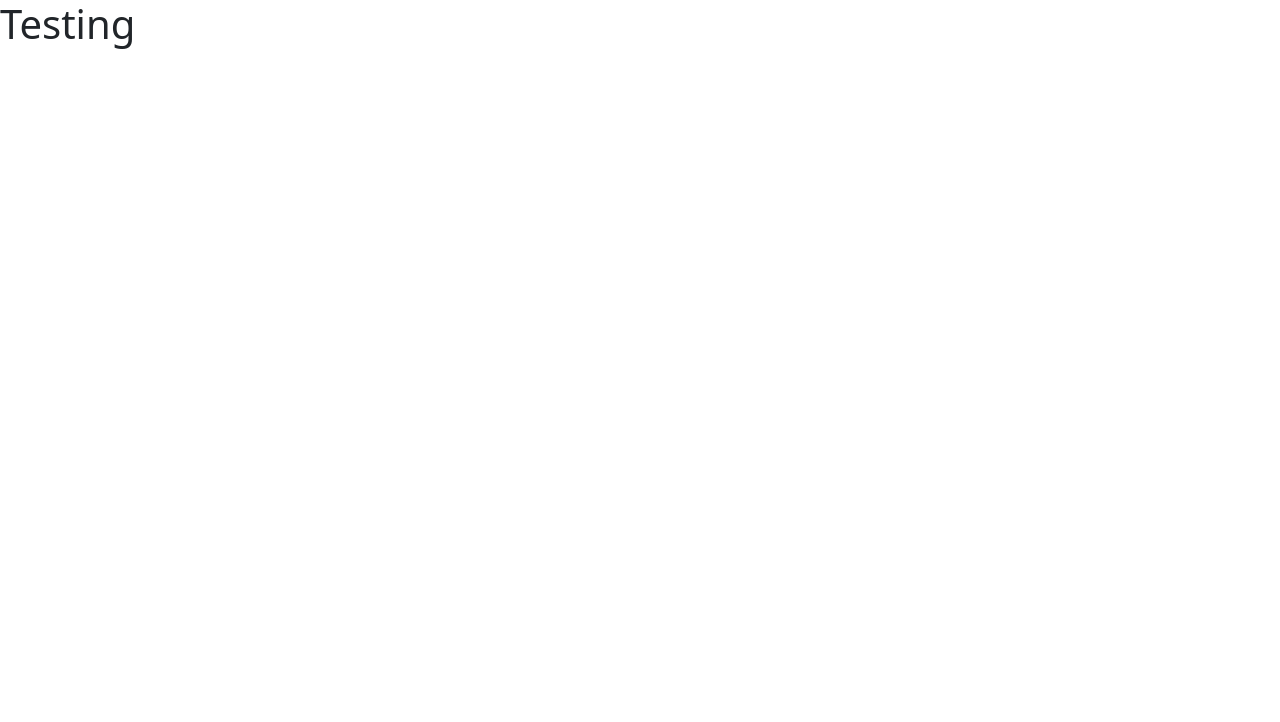
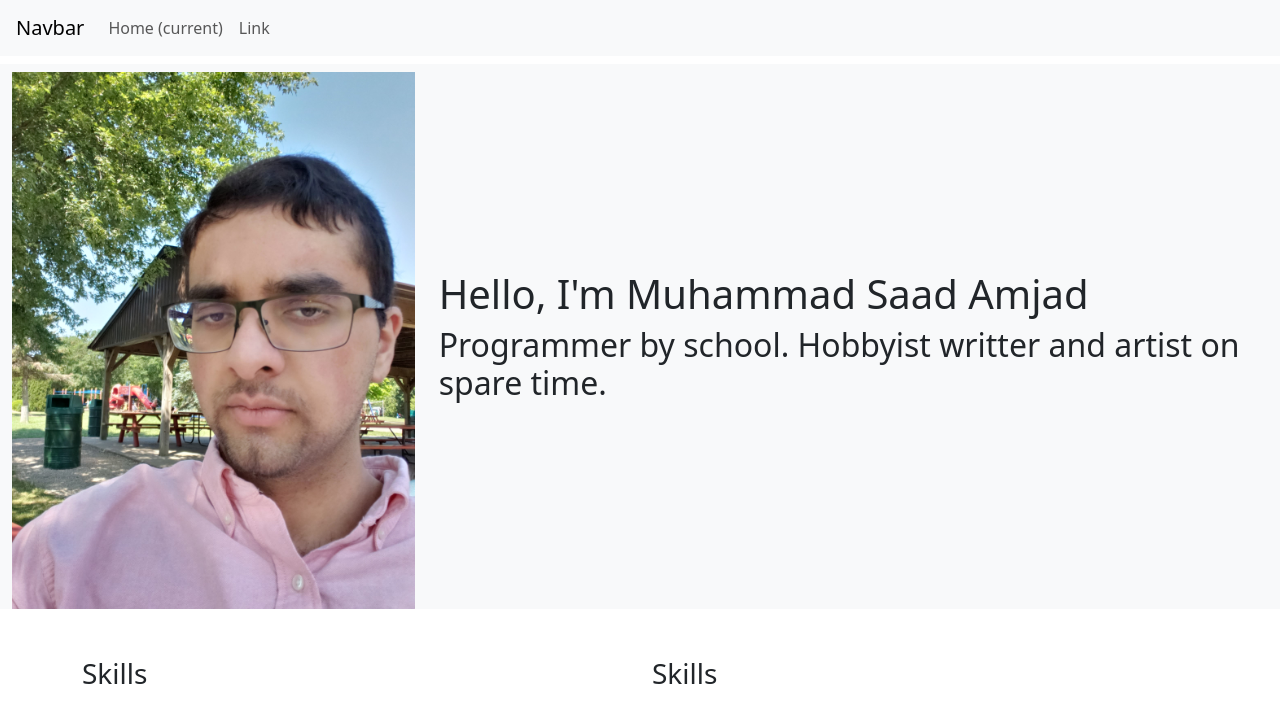
Before and after one commit to SaadMAmjad/SaadMAmjad.github.io, a React (Create React App) app: page / in a window 1280 px wide. Shown: the top 722 px of the page. Built offline with nearby package versions, Linux system fonts and the light colour scheme.

Commit message:
Added picture and began work on home page

```diff
--- a/package.json
+++ b/package.json
@@ -40,6 +40,7 @@
     ]
   },
   "devDependencies": {
-    "gh-pages": "^5.0.0"
+    "gh-pages": "^5.0.0",
+    "@babel/plugin-proposal-private-property-in-object": "7.21.11"
   }
 }
--- a/src/App.js
+++ b/src/App.js
@@ -1,10 +1,21 @@
 import './App.css';
 import Home from './components/Home';
+import Navbar from './components/NavBar';
+
+// colour pallete
+// 001011 black, primary
+// 093A3E midnight green, sceondary
+// 3AAFB9 verdigris (teal basically), tertiary
+// 64E9EE eletric blue, accent
+// 97C8EB light sky blue, other accent
 
 function App() {
   return (
-    // import the home component
-    <Home/>
+    <div>
+      <Navbar/>
+      {/* import the home component */}
+      <Home/>
+    </div>
   );
 }
 
--- a/src/components/Home.js
+++ b/src/components/Home.js
@@ -1,6 +1,63 @@
+import selfie from '../images/selfie.jpg'
+
 function Home() {
     return (
-        <h1>Testing</h1>
+        //title/landing section
+        <div>
+            {/* container for the picture and opening title */}
+            <div className='container-fluid bg-light pt-2 mt-2'>
+                <div className='row'>
+                    {/* Container class by default will take only some of the screen on big devices. add -fluid to it for fullscreen
+                    -------------------------------------------------------------------------
+                    bootstrap works on a grid system, there are 12 total, this will take 4 of those
+                    col-sm is for small screen (phones and stuff). col-md is for medium and col-lg for large
+                    smaller ones also work for anything larger. Size is optional, and not putting will apply to all sizes
+                    ---------------------------------------------------------------------------
+                    can change the order with order-md-1.
+                    md can be small, med or large, and the number is which position it takes (first, second, etc)
+                    -----------------------------------------------------------------------------
+                    Offset can be added to add space before. offset-2 (number of columns to be skipped it seems)
+                    -----------------------------------------------------------------------------
+                    Can add padding with p-3 (3 is in rem, a unit related to font size)
+                    Also works for only one direction, pt-3 for only top, px-3 for sides, etc
+                    -----------------------------------------------------------------------------
+                    Add a background color with bg-light. Other options are secondary, success, danger, warning, light, dark etc
+                    -----------------------------------------------------------------------------
+                    Add justify-content-center to a row to align stuff to the center horizontally
+                    Other options are around, between and evenly
+                    Around distributes items evenly with equal space around
+                    Between distributes items evenly inline with first item at start and last and end with the space between
+                    Evenly is for being more even? idk
+                    -----------------------------------------------------------------------------
+                    align-items-center for vertical. Other options are start, end, etc.
+                    start and end will be top and bottom for vertical
+                    Align works on individual elements too with align-self-center
+                    -----------------------------------------------------------------------------
+                    Space between items (justifed only possibly) can be set with gx-3 (where 3 is the size of the gap)
+                    */}
+                    <div className='col-sm-4'>
+                        <img src={selfie} alt="A selfie of me" className='img-fluid' />
+                    </div>
+                    {/* and this will take the other 8 */}
+                    <div className='col-sm-8 align-self-center'>
+                        {/* how to import pictures, see the top also */}
+                        <h1>Hello, I'm Muhammad Saad Amjad</h1>
+                        <h2>Programmer by school. Hobbyist writter and artist on spare time.</h2>
+                    </div>
+                </div>
+            </div>
+            {/* Skills section */}
+            <div className='container mt-5 justify-content-between'>
+                <div className='row'>
+                    <div className='col-sm-6'>
+                        <h3>Skills</h3>
+                    </div>
+                    <div className='col-sm-6'>
+                        <h3>Skills</h3>
+                    </div>
+                </div>
+            </div>
+        </div>
     );
 }
 
```
Also changed, not shown: src/images/selfie.jpg (added).
